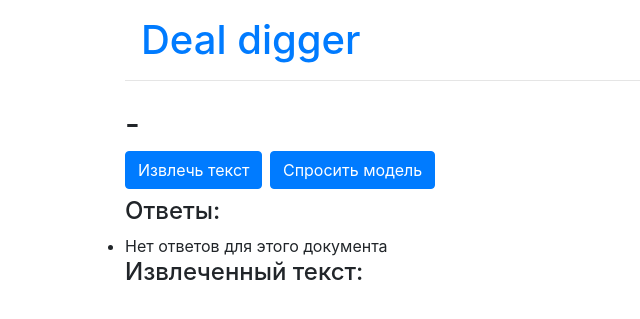
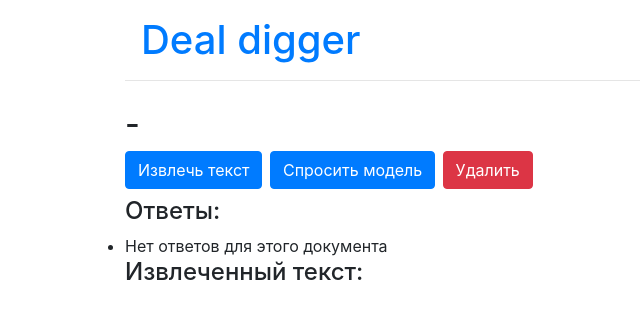
Before and after one commit to SuperbCoders/f-questions, a Django app: template deal_digger/deal_api/templates/document_item.html in a window 1280 px wide. Shown: the top 319 px of the page, without its empty margins (150-790 px from the left). Run offline with Django 3.2, Linux system fonts and the light colour scheme; the template is opened without the code that fills it, so the values that code supplies are empty; some libraries are stand-ins or nearby versions.

Commit message:
handle ocr fale

```diff
--- a/deal_digger/deal_api/models.py
+++ b/deal_digger/deal_api/models.py
@@ -1,11 +1,13 @@
 from django.db import models
 from django.utils.translation import gettext_lazy as _
+
 
 class Document(models.Model):
     class States(models.IntegerChoices):
         NOT_PROCESSED = 0
         PROCESSING = 1
         PROCESSED = 2
+        OCR_ERROR = 3
 
     pdf_file = models.FileField(upload_to='pdf')
     status = models.IntegerField(choices=States.choices, default=States.NOT_PROCESSED)
--- a/deal_digger/deal_api/templates/document_item.html
+++ b/deal_digger/deal_api/templates/document_item.html
@@ -3,8 +3,9 @@
 {% block content %}
 <h2>{{ object.pdf_file.name }} - {{ object.get_status_display }}</h2>
   <h3>
-    <a href="/document/{{ object.id }}/extract-text/"><button class="btn btn-primary">Извлечь текст</button></a>
-    <a href="/document/{{ object.id }}/ask/"><button class="btn btn-primary">Спросить модель</button></a>
+    <a class="btn btn-primary {% ifequal object.status 1 %}disabled{% endifequal %}" href="/document/{{ object.id }}/extract-text/">Извлечь текст</a>
+    <a href="/document/{{ object.id }}/ask/" class="btn btn-primary {% ifequal object.status 1 %}disabled{% endifequal %}">Спросить модель</a>
+    <a href="/document/{{ object.id }}/delete/" class="btn btn-danger {% ifequal object.status 1 %}disabled{% endifequal %}">Удалить</a>
   </h3>
   <h4>Ответы:</h4>
   <ul class="list-group">
--- a/deal_digger/deal_api/views.py
+++ b/deal_digger/deal_api/views.py
@@ -55,3 +55,8 @@ def ask_model(request, pk):
 def ask_ocr(request, pk):
     extract_text.delay(pk)
     return render(request, 'doc_submitted.html')
+
+
+def delete_document(request, pk):
+    Document.objects.filter(id=pk).delete()
+    return redirect('/')
--- a/deal_digger/deal_digger/urls.py
+++ b/deal_digger/deal_digger/urls.py
@@ -25,6 +25,7 @@ urlpatterns = [
     path('document/<int:pk>/', views.DocumentDetailView.as_view(), name='document-detail'),
     path('document/<int:pk>/ask/', views.ask_model, name='document-ask'),
     path('document/<int:pk>/extract-text/', views.ask_ocr, name='document-ocr'),
+    path('document/<int:pk>/delete/', views.delete_document, name='document-delete'),
     path('form/', views.get_deal_form),
     path('api/extract', api_views.ExtractEntitiesApi.as_view()),
 ] + static(settings.STATIC_URL, document_root=settings.STATIC_ROOT)
```
Also changed, not shown: deal_digger/deal_api/tasks.py (+12 -12 lines), deal_digger/deal_api/migrations/0001_initial.py.
